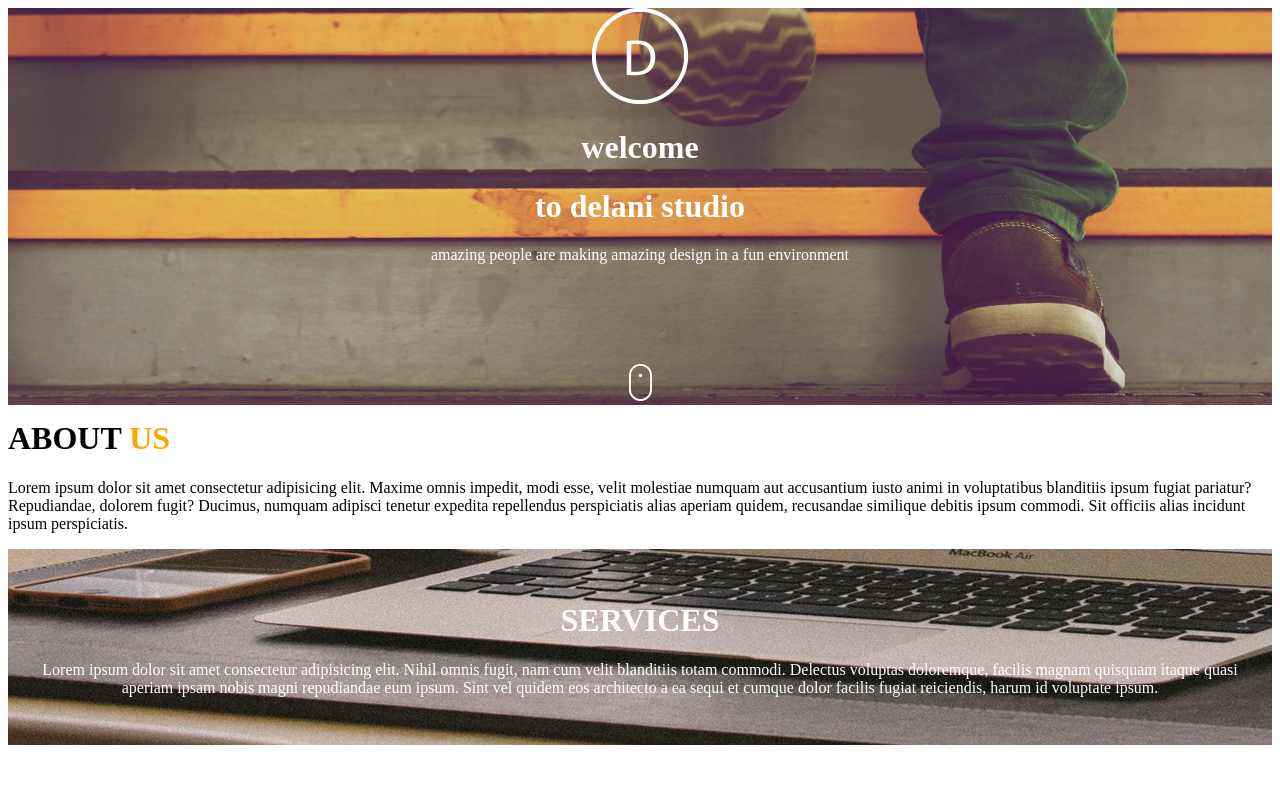
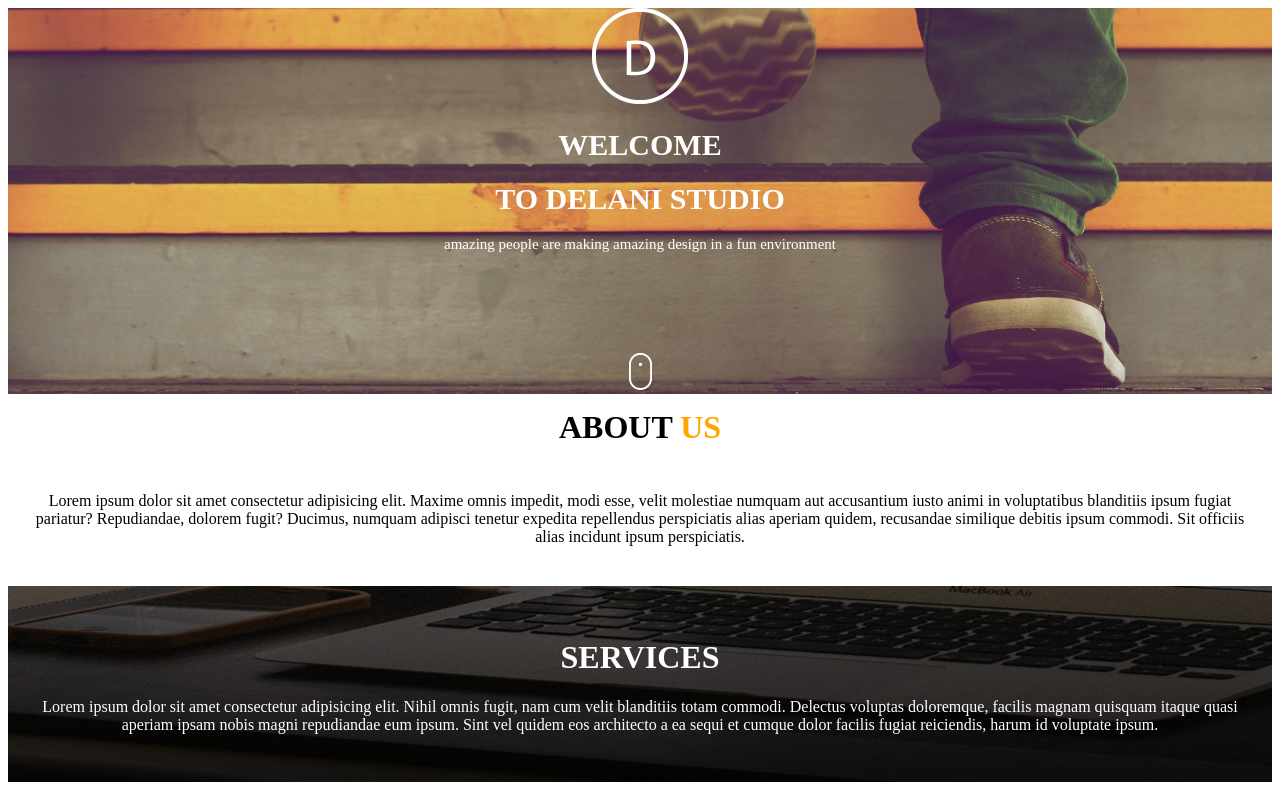
Before and after one commit to denis-ligare254/Delani-studio, a plain HTML site: page index.html in a window 1280 px wide. Shown: the top 799 px of the page. Drawn offline with Linux system fonts and the light colour scheme.

Commit message:
added padding in about us section

```diff
--- a/index.html
+++ b/index.html
@@ -18,7 +18,7 @@
 
    <!-- main-page -->
     <div class="main">
-      <div class="main-logo"><img src="../images/logo.png" alt="" srcset=""></div>
+      <img src="../images/logo.png" alt="" srcset="" id="main-logo">
 
         <h1>welcome</h1>
         <h1> to delani studio</h1>
@@ -30,7 +30,7 @@
 <!-- about us section -->
       <div class="About-us">
           <h1 class="about">about <span>us</span></h1>
-          <p>Lorem ipsum dolor sit amet consectetur adipisicing elit. Maxime omnis impedit, modi esse, velit molestiae numquam aut accusantium iusto animi in voluptatibus blanditiis ipsum fugiat pariatur? Repudiandae, dolorem fugit? Ducimus, numquam adipisci tenetur expedita repellendus perspiciatis alias aperiam quidem, recusandae similique debitis ipsum commodi. Sit officiis alias incidunt ipsum perspiciatis.</p>
+          <p class="first-paragraph">Lorem ipsum dolor sit amet consectetur adipisicing elit. Maxime omnis impedit, modi esse, velit molestiae numquam aut accusantium iusto animi in voluptatibus blanditiis ipsum fugiat pariatur? Repudiandae, dolorem fugit? Ducimus, numquam adipisci tenetur expedita repellendus perspiciatis alias aperiam quidem, recusandae similique debitis ipsum commodi. Sit officiis alias incidunt ipsum perspiciatis.</p>
       </div>
       <!-- end of about us section -->
 <!-- service section -->
--- a/main.css
+++ b/main.css
@@ -1,7 +1,7 @@
 :root{
  --primarycolor:#ffffff;
  --secondarycolor:#000000;
- --spacing:3px;
+ --spacing:1px;
  --transition:all 2s linear;
 }
 
@@ -14,8 +14,15 @@
  padding: 5rem auto;
 
 }
-.main-logo{
- transform: translateY(50);
+h1{
+  text-transform: uppercase;
+}
+.main{
+
+ font-size: 15px;
+}
+#main-logo{
+  font-size: 5px;
 }
 .bottom-logo{
  margin-top: 100px;
@@ -25,14 +32,18 @@
 
 }
 .about{
- text-transform: uppercase;
- margin-top: 15px;
+  text-align: center;
+  margin-top: 15px;
 }
 span{
  color:orange;
 }
+.first-paragraph{
+  text-align: center;
+  padding: 1.5rem;
+}
 .main-services{
- background: url('../images/s_image.jpg') ;
+ background:linear-gradient(rgba(0,0,0,0.6),rgba(0,0,0,0.9)) ,url('../images/s_image.jpg') ;
  color: var(--primarycolor);
  text-align: center;
  padding: 2rem ;
```
